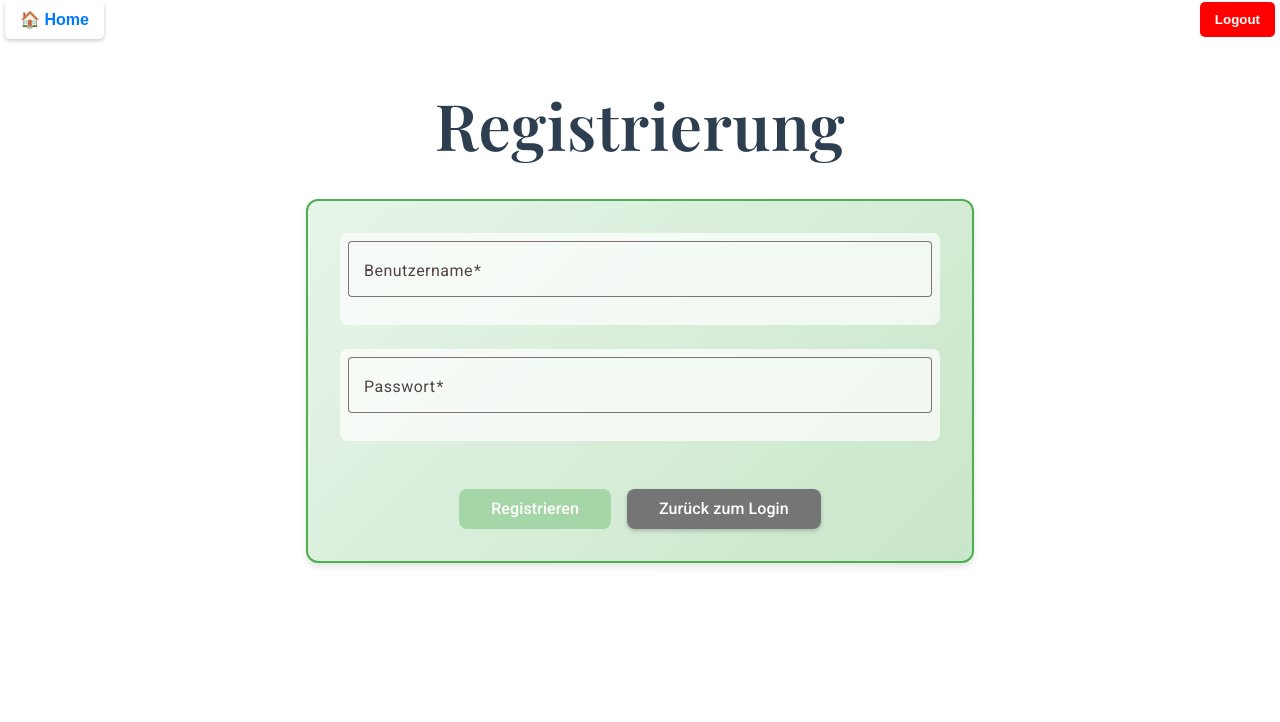
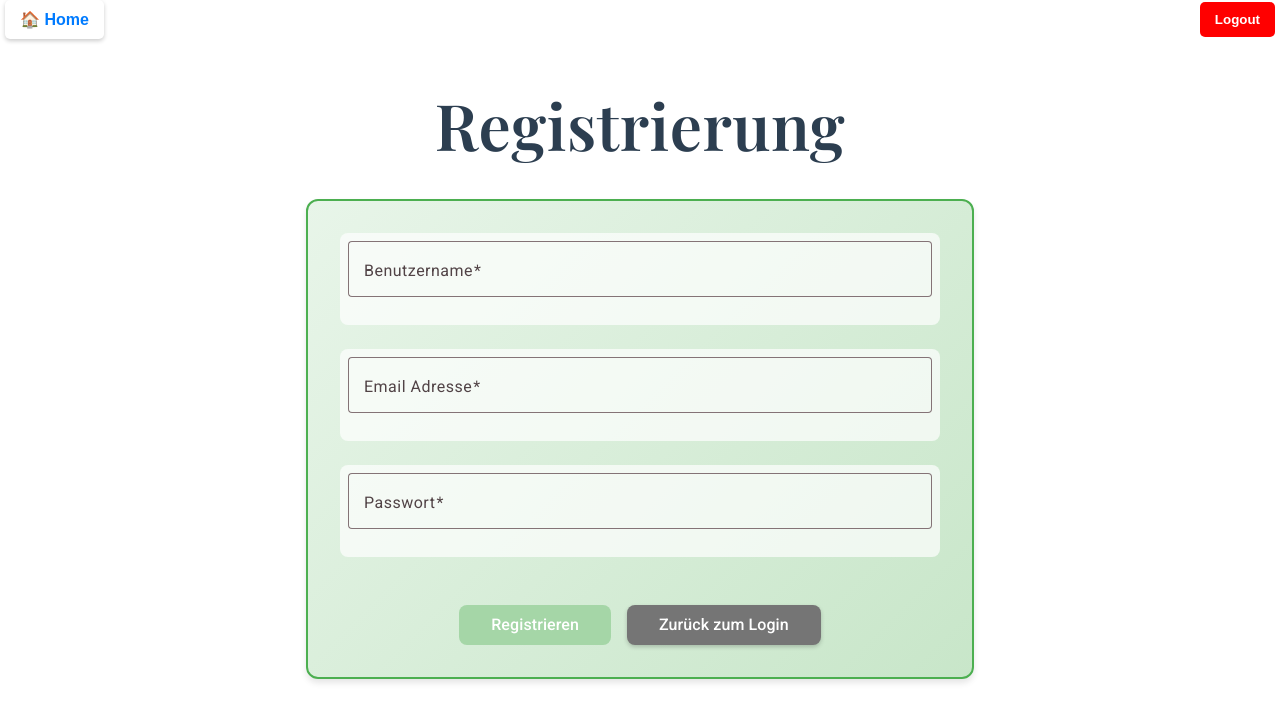
Before and after one commit to Johnhi19/TreeSpotter_Frontend, an Angular app in the folder tree-spotter-frontend/: page /register in a window 1280 px wide. Shown: the top 722 px of the page. Built offline with nearby package versions, Linux system fonts and the light colour scheme.

Commit message:
Register-Component: Add email field for registering

```diff
--- a/tree-spotter-frontend/src/app/authentication/components/register/register.component.html
+++ b/tree-spotter-frontend/src/app/authentication/components/register/register.component.html
@@ -10,6 +10,15 @@
         matInput
         [(ngModel)]="username"
         name="username"
+        required>
+    </mat-form-field>
+
+    <mat-form-field appearance="outline">
+      <mat-label>Email Adresse</mat-label>
+      <input
+        matInput
+        [(ngModel)]="email"
+        name="email"
         required>
     </mat-form-field>
 
--- a/tree-spotter-frontend/src/app/authentication/components/register/register.component.ts
+++ b/tree-spotter-frontend/src/app/authentication/components/register/register.component.ts
@@ -16,12 +16,13 @@ import { MatInputModule } from '@angular/material/input';
 export class RegisterComponent {
   username: string = '';
   password: string = '';
+  email: string = '';
   errorMessage: string = '';
 
   constructor(private apiService: ApiService, private router: Router) {}
 
   onSubmit(){
-    this.apiService.register(this.username, this.password).subscribe({
+    this.apiService.register(this.username, this.password, this.email).subscribe({
       next: (response: any) => {
         console.log('Registration successful', response);
         this.router.navigate(['/login']);
```
